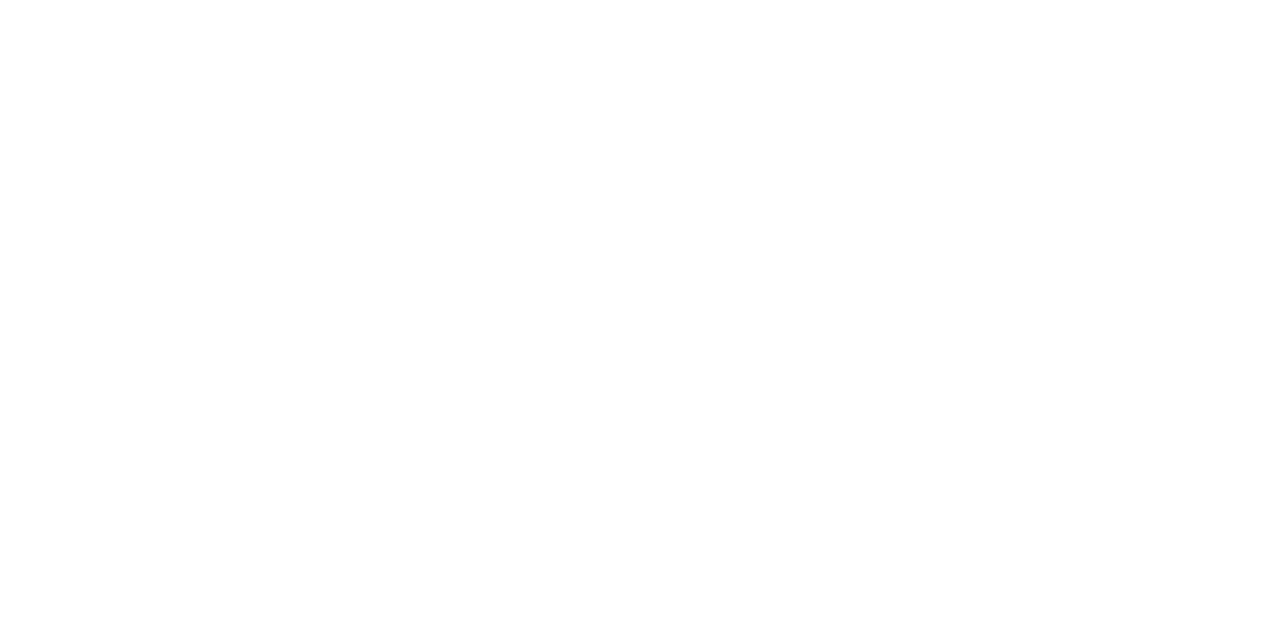
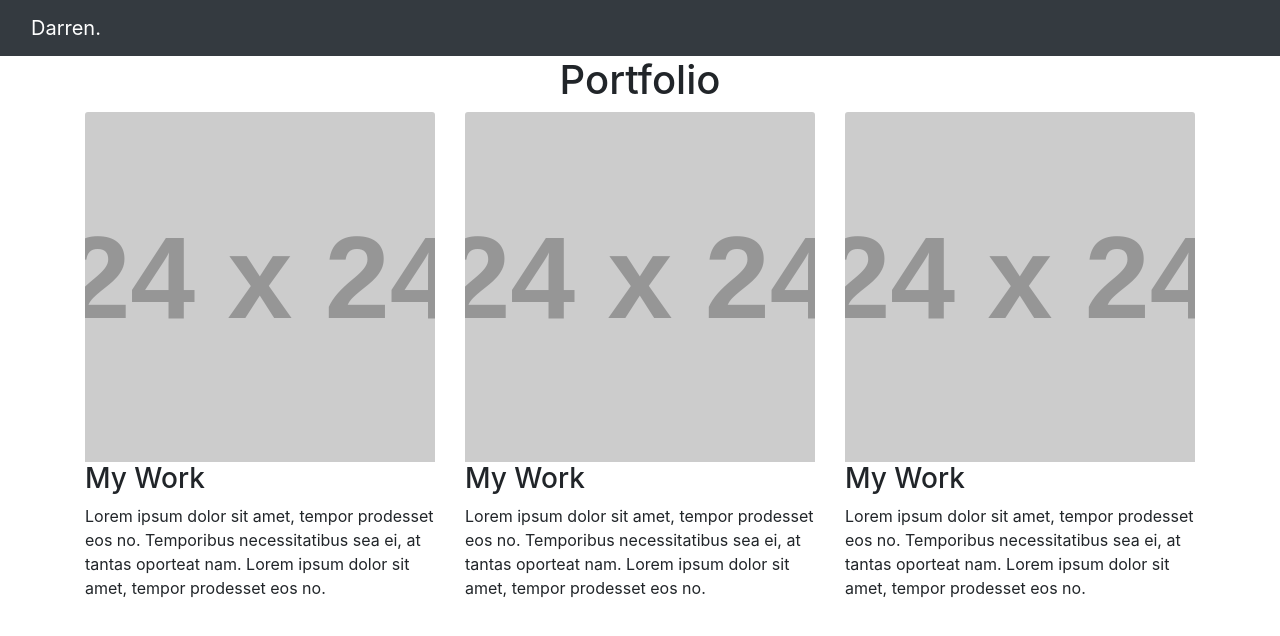
Before and after one commit to darrensteverson/Bootstrap-Portfolio, a plain HTML site: page portfolio.html in a window 1280 px wide. Drawn offline with nearby package versions, Linux system fonts and the light colour scheme; placeholder pictures from the web are drawn by us.

Commit message:
Layout all set, styling next

```diff
--- a/portfolio.html
+++ b/portfolio.html
@@ -0,0 +1,71 @@
+<!DOCTYPE html>
+<!--[if lt IE 7]>      <html class="no-js lt-ie9 lt-ie8 lt-ie7"> <![endif]-->
+<!--[if IE 7]>         <html class="no-js lt-ie9 lt-ie8"> <![endif]-->
+<!--[if IE 8]>         <html class="no-js lt-ie9"> <![endif]-->
+<!--[if gt IE 8]><!-->
+<html class="no-js">
+<!--<![endif]-->
+
+<head>
+    <meta charset="utf-8">
+    <meta http-equiv="X-UA-Compatible" content="IE=edge">
+    <title>My Portfoliio</title>
+    <meta name="description" content="">
+    <meta name="viewport" content="width=device-width, initial-scale=1">
+    <link rel="stylesheet" href="https://stackpath.bootstrapcdn.com/bootstrap/4.3.1/css/bootstrap.min.css" integrity="sha384-ggOyR0iXCbMQv3Xipma34MD+dH/1fQ784/j6cY/iJTQUOhcWr7x9JvoRxT2MZw1T" crossorigin="anonymous">
+</head>
+
+<body>
+        <!-- Navigation Bar -->
+        <nav class="navbar navbar-dark bg-dark">
+                <div class="container-fluid">
+                  <a class="navbar-brand" href="index.html">Darren.</a>
+                </div>
+        </nav>
+        <h1 class="text-center">Portfolio</h1>
+
+        <!-- Starts the portfolio -->
+
+    <div class="container">
+        <div class="row">
+            <div class="col">
+                <div class="content">
+                    <img src="http://placehold.jp/24/cccccc/ffffff/250x150.png?text=placehold.jp" class="card-img-top"
+                    alt="Image Placeholder">
+                    <h3>My Work</h3>
+                    <p>Lorem ipsum dolor sit amet, tempor prodesset eos no. Temporibus necessitatibus sea ei, at tantas
+                        oporteat nam. Lorem ipsum dolor sit amet, tempor prodesset eos no.</p>
+                </div>
+            </div>
+            <div class="col">
+                <div class="content">
+                    <img src="http://placehold.jp/24/cccccc/ffffff/250x150.png?text=placehold.jp" class="card-img-top"
+                    alt="Image Placeholder" alt="Lights" style="width:100%">
+                    <h3>My Work</h3>
+                    <p>Lorem ipsum dolor sit amet, tempor prodesset eos no. Temporibus necessitatibus sea ei, at tantas
+                        oporteat nam. Lorem ipsum dolor sit amet, tempor prodesset eos no.</p>
+                </div>
+            </div>
+            <div class="col">
+                <div class="content">
+                    <img src="http://placehold.jp/24/cccccc/ffffff/250x150.png?text=placehold.jp" class="card-img-top"
+                    alt="Image Placeholder" alt="Nature" style="width:100%">
+                    <h3>My Work</h3>
+                    <p>Lorem ipsum dolor sit amet, tempor prodesset eos no. Temporibus necessitatibus sea ei, at tantas
+                        oporteat nam. Lorem ipsum dolor sit amet, tempor prodesset eos no.</p>
+                </div>
+
+            </div>
+
+        </div>
+
+    </div>
+
+    <!--[if lt IE 7]>
+            <p class="browsehappy">You are using an <strong>outdated</strong> browser. Please <a href="#">upgrade your browser</a> to improve your experience.</p>
+        <![endif]-->
+
+    <script src="" async defer></script>
+</body>
+
+</html>
--- a/style.css
+++ b/style.css
@@ -14,7 +14,7 @@
             }
 
             input[type=submit] {
-              background-color: lightskyblue;
+              background-color: darkblue;
               color: white;
               padding: 12px 20px;
               border: none;
@@ -23,7 +23,7 @@
             }
 
             input[type=submit]:hover {
-              background-color: blue;
+              background-color: lightskyblue;
             }
 
             .container {
```
Also changed, not shown: contact.html (+2 -2 lines), index.html (+4 -4 lines).
